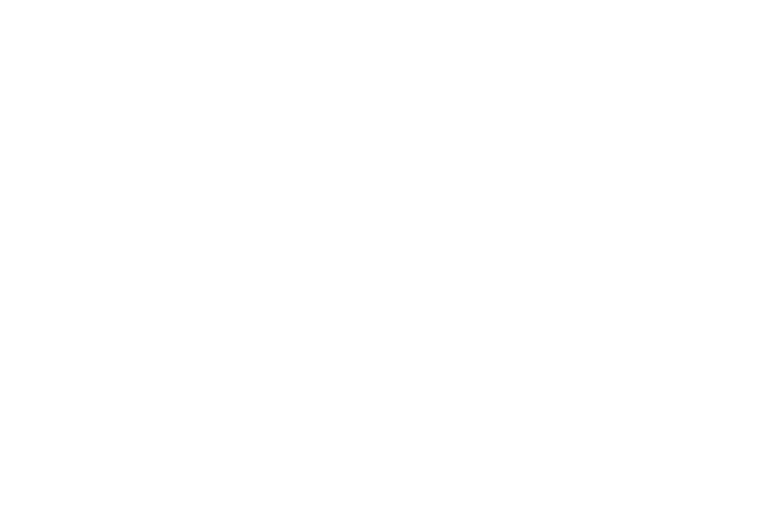
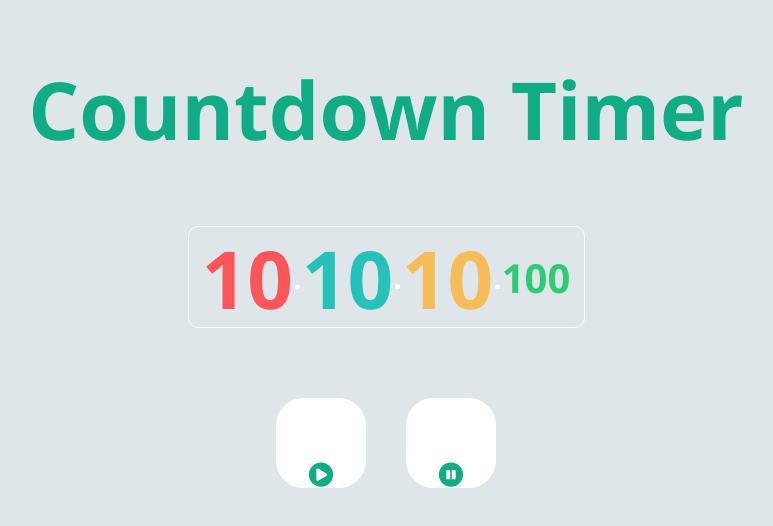
Before and after one commit to shashank1487/Timer, a plain HTML site: page index.html in a window 1280 px wide. Shown: the whole page, without its empty margins (254-1027 px from the left). Drawn offline with nearby package versions, Linux system fonts and the light colour scheme.

Commit message:
Added html, css and gitignore files

```diff
--- a/css/index.css
+++ b/css/index.css
@@ -0,0 +1,79 @@
+* {
+  font-family: "Open Sans", sans-serif;
+  font-weight: bold;
+  font-size: 80px;
+}
+
+html,
+body {
+  margin: 0;
+  padding: 0;
+  text-align: center;
+  background-color: #dfe6e9;
+  /* background-color: #001f3f; */
+}
+
+.main .title {
+  color: #10ac84;
+  text-align: center;
+}
+
+.main .timers {
+  display: flex;
+  justify-content: center;
+  align-items: center;
+  flex-wrap: wrap;
+  margin: 5px;
+}
+.main .timers .watch {
+  display: flex;
+  justify-content: center;
+  align-items: center;
+  margin: 10px;
+  height: 100px;
+  width: 395px;
+  border: 1px solid #fff;
+  border-radius: 10px;
+}
+
+.main .timers .watch .hour {
+  color: #fa5559;
+}
+.main .timers .watch .minute {
+  color: #26c1b9;
+}
+
+.main .timers .watch .second {
+  color: #f6bc58;
+}
+
+.main .timers .watch .ms {
+  font-size: 40px;
+  color: #2ccb74;
+}
+
+.main .timers .watch .dot {
+  color: #fff;
+  font-size: 30px;
+}
+
+.actions {
+  display: flex;
+  justify-content: center;
+  margin-top: 40px;
+}
+
+.actions .icon {
+  width: 90px;
+  height: 90px;
+  background-color: #fff;
+  color: #10ac84;
+  border-radius: 30%;
+  margin: 20px;
+  position: relative;
+}
+
+.actions .icon i {
+  line-height: 90px;
+  font-size: 25px;
+}
--- a/index.html
+++ b/index.html
@@ -3,8 +3,34 @@
   <head>
     <meta charset="UTF-8" />
     <meta name="viewport" content="width=device-width, initial-scale=1.0" />
+    <meta name="description" content="Countdown timer" />
     <title>Timer</title>
+    <link
+      href="https://fonts.googleapis.com/css?family=Open+Sans:300,400,700&display=swap"
+      rel="stylesheet"
+    />
+    <link
+      rel="stylesheet"
+      href="https://use.fontawesome.com/releases/v5.4.1/css/all.css"
+    />
     <link rel="stylesheet" href="css/index.css" />
   </head>
-  <body></body>
+  <body>
+    <div class="main">
+      <h1 class="title">Countdown Timer</h1>
+      <div class="timers">
+        <div class="watch">
+          <span class="hour">10</span><span class="dot">.</span>
+          <span class="minute">10</span><span class="dot">.</span>
+          <span class="second">10</span><span class="dot">.</span>
+          <span class="ms">100</span>
+        </div>
+      </div>
+      <div class="actions">
+        <a href="#" class="icon play"><i class="fas fa-play-circle"></i></a>
+        <a href="#" class="icon pause"><i class="fas fa-pause-circle"></i></a>
+      </div>
+      <div class="summary"></div>
+    </div>
+  </body>
 </html>
```
Also changed, not shown: 1 other file.
